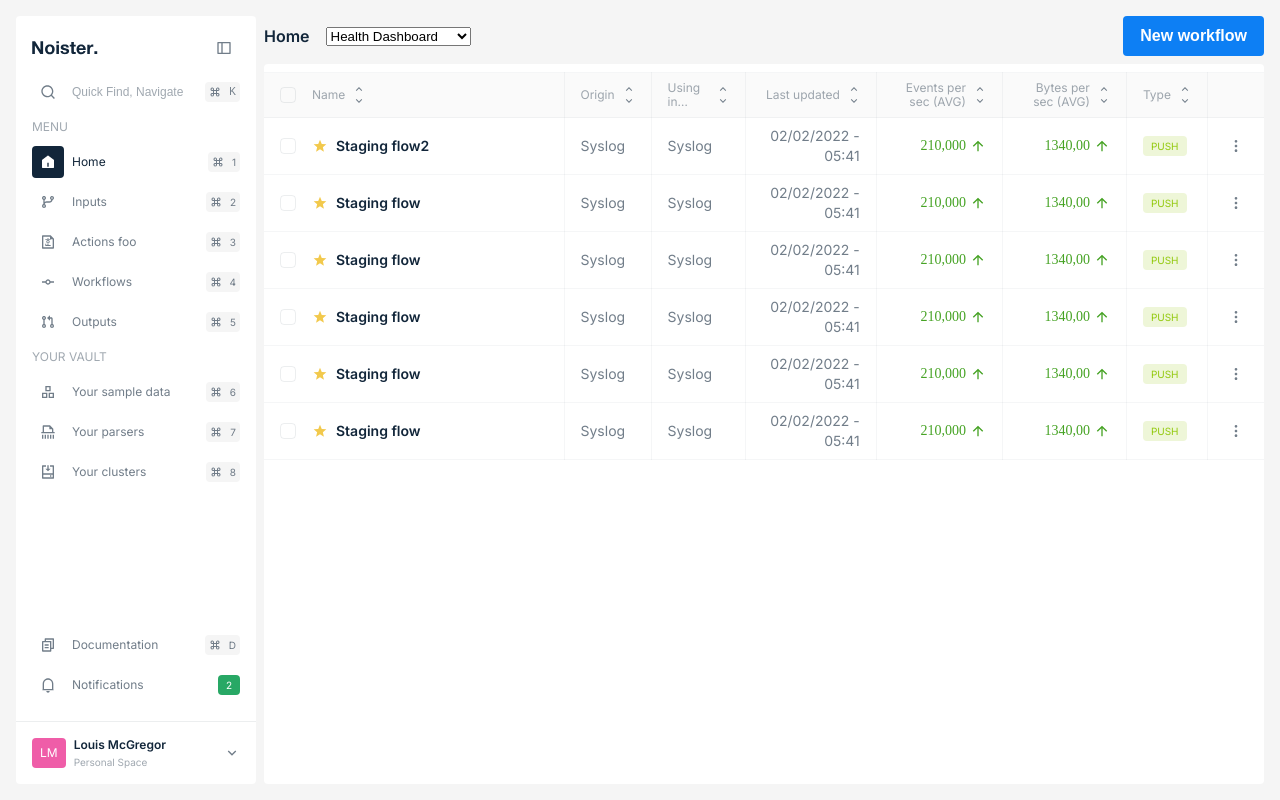
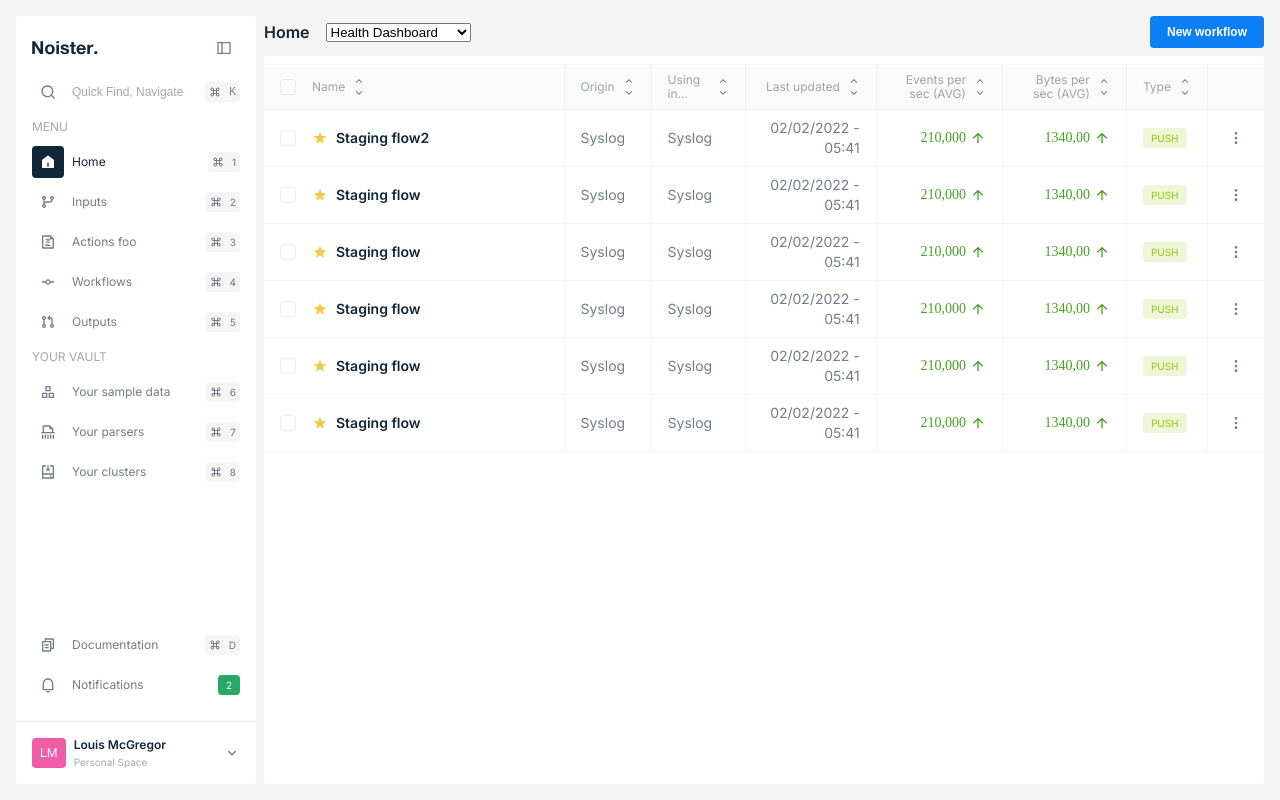
Before and after one commit to piensaenpixel/supreme-dollop, a plain HTML site: page index.html in a window 1280 px wide. Drawn offline with Linux system fonts and the light colour scheme; a web font is replaced by a local one.

Commit message:
change button size

```diff
--- a/index.html
+++ b/index.html
@@ -718,7 +718,7 @@
             </select>
         </div>
         <div class="flex">
-          <button class="button button--large is-main">New workflow</button>
+          <button class="button button--medium is-main">New workflow</button>
 
         </div>
       </header>
```
